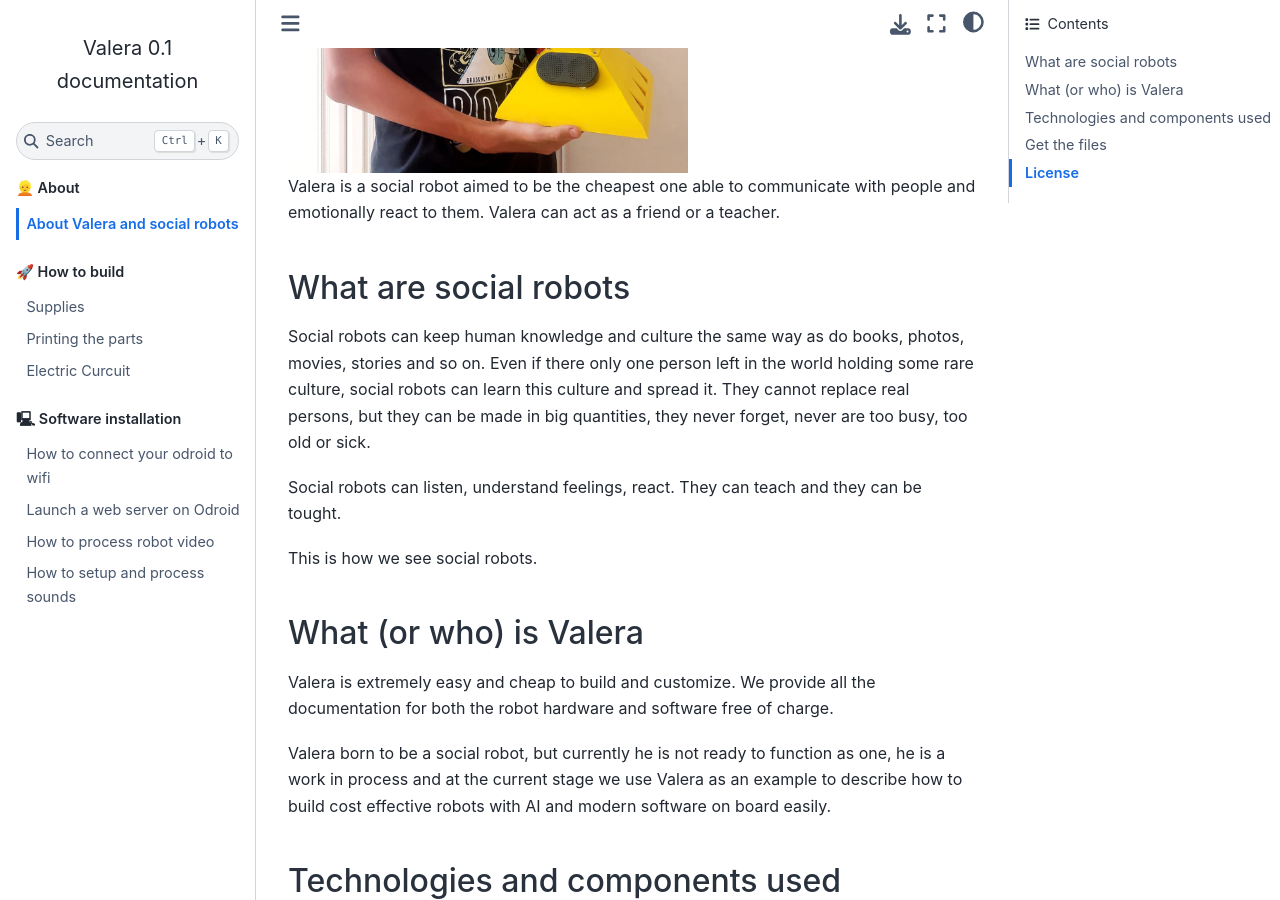
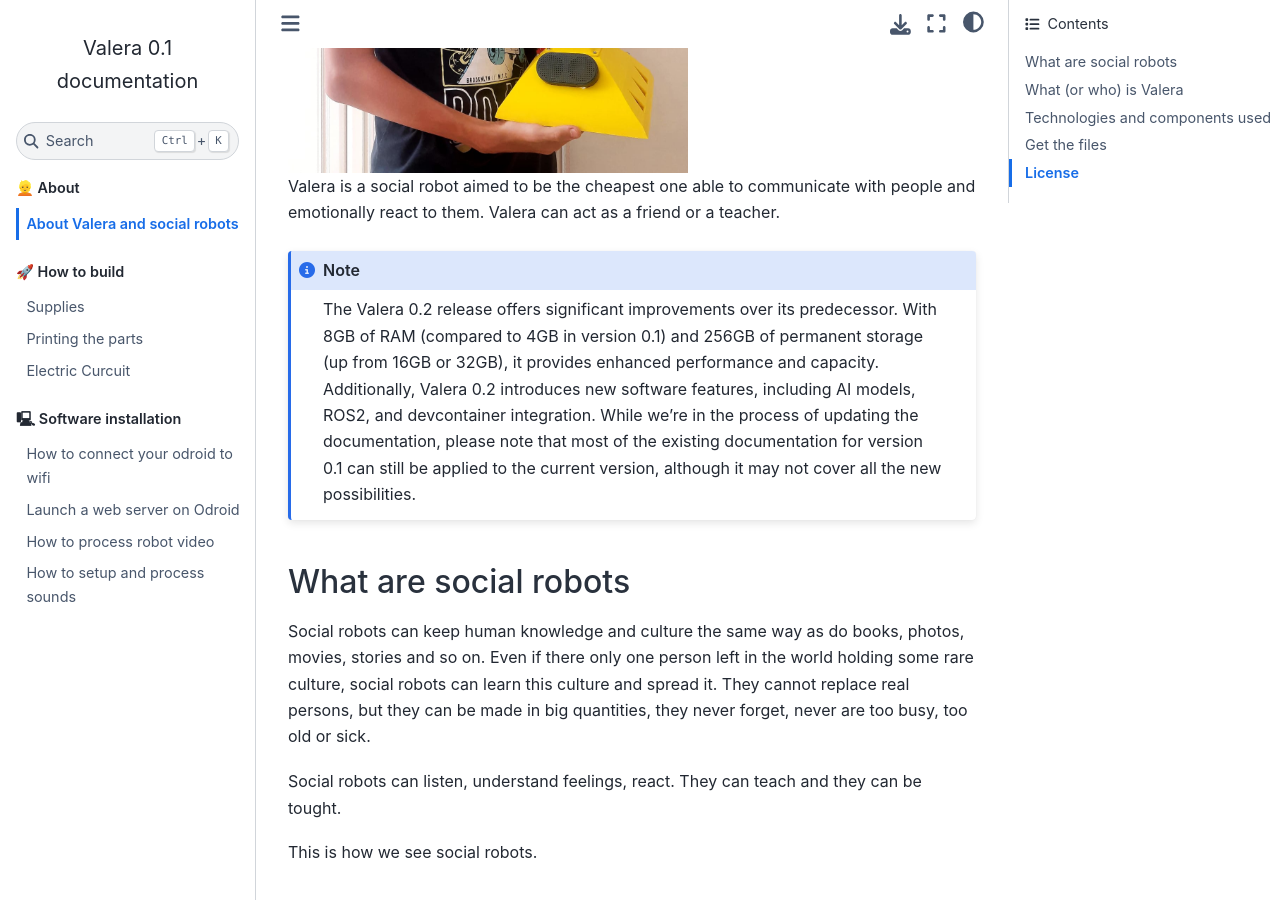
Before and after one commit to goodlancer-org/valera, a Sphinx documentation site: the page built from docs/about.rst, in a window 1280 px wide and 900 px high, scrolled down 523 px. Built offline with Sphinx 7.4.7 and the Sphinx Book theme 1.1.4, drawn with Linux system fonts in a browser that asks for light colours; pages that are not in the unit, such as notebooks, are missing from menus.

```diff
--- a/docs/about.rst
+++ b/docs/about.rst
@@ -6,6 +6,15 @@
 
 Valera is a social robot aimed to be the cheapest one able to communicate with people and emotionally react to them.
 Valera can act as a friend or a teacher.
+
+.. note::
+  The Valera 0.2 release offers significant improvements over its predecessor.
+  With 8GB of RAM (compared to 4GB in version 0.1) and 256GB of permanent storage
+  (up from 16GB or 32GB), it provides enhanced performance and capacity.
+  Additionally, Valera 0.2 introduces new software features, including AI models,
+  ROS2, and devcontainer integration. While we’re in the process of updating the documentation,
+  please note that most of the existing documentation for version 0.1 can still be applied
+  to the current version, although it may not cover all the new possibilities.
 
 What are social robots
 --------------------------------
```
Also changed, not shown: README.md (+1 -0 lines).
